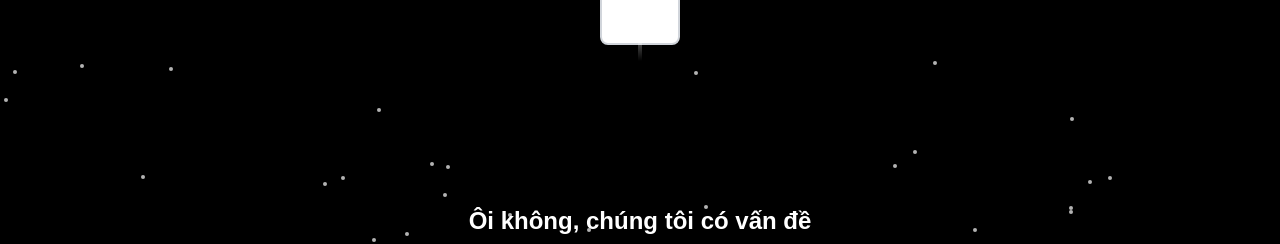
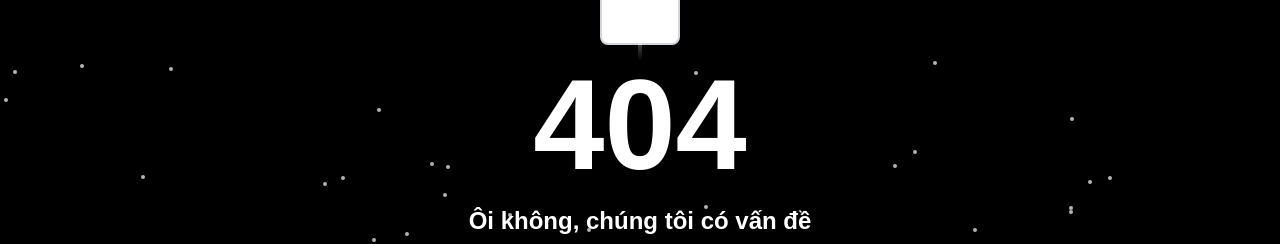
Before and after one commit to HuuNghi2102/DATN, a Next.js app: page /notFound in a window 1280 px wide. Shown: the part 359-603 px from the top of the page. Built offline with nearby package versions, Linux system fonts and the light colour scheme; no server answers.

Commit message:
clonecode

```diff
--- a/src/app/notFound/page.tsx
+++ b/src/app/notFound/page.tsx
@@ -65,7 +65,7 @@
 
           {/* 404 Text */}
           <div className="mb-8">
-            <h1 className="text-8xl md:text-9xl  text-transparent text-gray-50 font-bold  mb-4 ">
+            <h1 className="text-8xl md:text-9xl  text-transparent text-white z-10 font-bold  mb-4 ">
               404
             </h1>
             <div className="text-xl md:text-2xl font-bold text-white mb-2">
--- a/src/app/product/[slug]/page.tsx
+++ b/src/app/product/[slug]/page.tsx
@@ -226,7 +226,6 @@
 };
 
     return (
-
         <div className="min-h-screen bg-gray-50 pt-[12%]">
         {/* Header */}
         <div className="bg-white shadow-sm py-4 pl-28">
```
